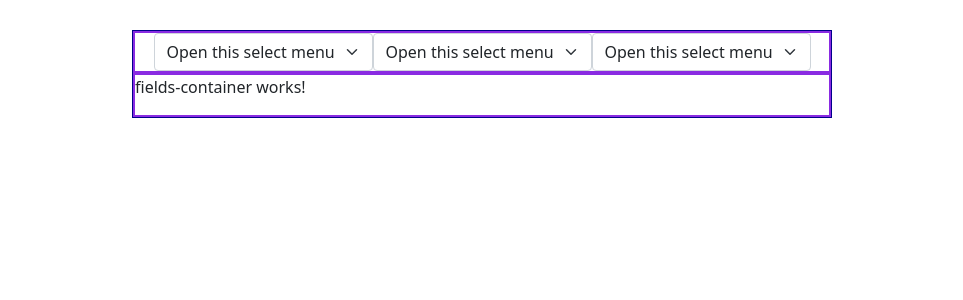
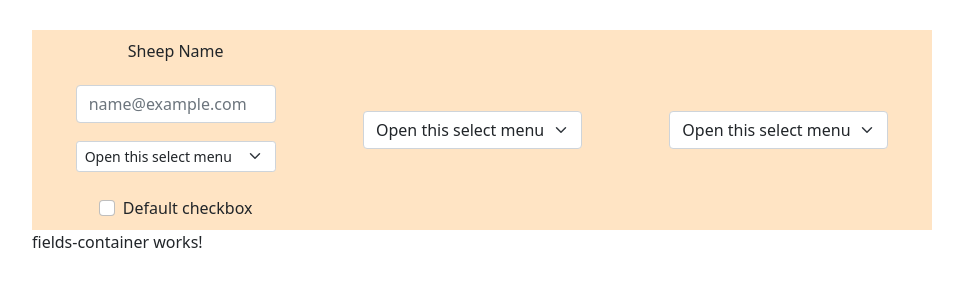
Before and after one commit to Viarus/sheep-project, an Angular app: page / in a window 1280 px wide. Shown: the top 300 px of the page, without its empty margins (158-1121 px from the left). Built offline with nearby package versions, Linux system fonts and the light colour scheme.

Commit message:
one third of interface done

```diff
--- a/src/app/app.component.css
+++ b/src/app/app.component.css
@@ -1,18 +1,23 @@
+/*GLOBAL CSS*/
+
+.margin-top-normal {
+  margin-top: 30px;
+}
+
+/*LOCAL CSS*/
+
 .flexbox-wrapper {
   display: flex;
   justify-content: center;
-  margin-top: 30px;
 }
 
 .content-container {
   flex-wrap: wrap;
-  border: darkblue solid 1px;
   display: flex;
-  width: 700px;
+  width: 900px;
 }
 
 .flex-child {
-  border: blueviolet solid 1px;
   display: flex;
   flex-basis: 100%;
 }
--- a/src/app/app.component.html
+++ b/src/app/app.component.html
@@ -1,4 +1,4 @@
-<div class="flexbox-wrapper">
+<div class="flexbox-wrapper margin-top-normal">
   <div class="content-container">
     <div class="flex-child">
       <app-input-interface class="flex-child"></app-input-interface>
--- a/src/app/app.component.ts
+++ b/src/app/app.component.ts
@@ -1,9 +1,10 @@
-import { Component } from '@angular/core';
+import { Component, ViewEncapsulation } from '@angular/core';
 
 @Component({
   selector: 'app-root',
   templateUrl: './app.component.html',
-  styleUrls: ['./app.component.css']
+  styleUrls: ['./app.component.css'],
+  encapsulation: ViewEncapsulation.None
 })
 export class AppComponent {
   title = 'sheep-project';
--- a/src/app/input-interface/input-interface.component.css
+++ b/src/app/input-interface/input-interface.component.css
@@ -1,9 +1,27 @@
 .flex-container {
+  background-color: bisque;
   display: flex;
-  justify-content: center;
+  flex-wrap: nowrap;
+  justify-content: space-around;
   width: 100%;
+  min-height: 200px;
+}
+
+.flex-parent {
+  display: flex;
+  flex-direction: column;
+  align-items: center;
+  justify-content: space-evenly;
+  gap: 10px;
 }
 
 .flex-child {
   display: flex;
+  align-items: center;
+  justify-content: center;
+  width: 200px;
 }
+
+.item-size {
+  width: 200px;
+}
--- a/src/app/input-interface/input-interface.component.html
+++ b/src/app/input-interface/input-interface.component.html
@@ -1,5 +1,30 @@
 <div class="flex-container">
-  <div class="flex-child">
+  <div class="flex-parent">
+    <div class="flex-child">
+      Sheep Name
+    </div>
+    <div class="flex-child">
+      <input type="text" class="form-control" id="exampleFormControlInput1" placeholder="name@example.com">
+    </div>
+    <div class="flex-child">
+      <select class="form-select form-select-sm" aria-label="Default select example">
+        <option selected>Open this select menu</option>
+        <option value="1">One</option>
+        <option value="2">Two</option>
+        <option value="3">Three</option>
+      </select>
+    </div>
+    <div class="flex-child">
+      <div class="form-check">
+        <input class="form-check-input" type="checkbox" value="" id="flexCheckDefault">
+        <label class="form-check-label" for="flexCheckDefault">
+          Default checkbox
+        </label>
+      </div>
+    </div>
+
+  </div>
+  <div class="flex-parent">
     <select class="form-select" aria-label="Default select example">
       <option selected>Open this select menu</option>
       <option value="1">One</option>
@@ -7,15 +32,7 @@
       <option value="3">Three</option>
     </select>
   </div>
-  <div class="flex-child">
-    <select class="form-select" aria-label="Default select example">
-      <option selected>Open this select menu</option>
-      <option value="1">One</option>
-      <option value="2">Two</option>
-      <option value="3">Three</option>
-    </select>
-  </div>
-  <div class="flex-child">
+  <div class="flex-parent">
     <select class="form-select" aria-label="Default select example">
       <option selected>Open this select menu</option>
       <option value="1">One</option>
```
